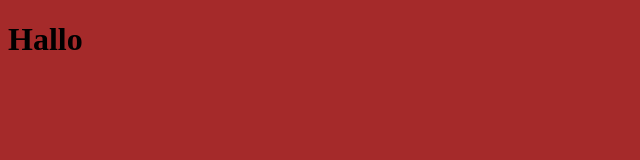
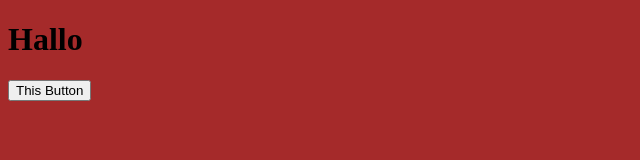
Before and after one commit to ghsPoker/ghsPoker.github.io, a plain HTML site: page index.html in a window 1280 px wide. Shown: the whole page, without its empty margins (0-640 px from the left). Drawn offline with Linux system fonts and the light colour scheme.

Commit message:
Added Button

```diff
--- a/index.html
+++ b/index.html
@@ -2,9 +2,12 @@
 <html>
     <head>
         <link rel="stylesheet" href="style.css">
+        <script src="main.js"></script>
+
         <title>Me title :D</title>
     </head>
     <body>
         <h1>Hallo</h1>
+        <button onclick="click()"> This Button </button>
     </body>
 </html>
--- /dev/null
+++ b/main.js
@@ -0,0 +1,3 @@
+function click() {
+    document.getElementById().innerHTML = "n' Abend"
+}
```
